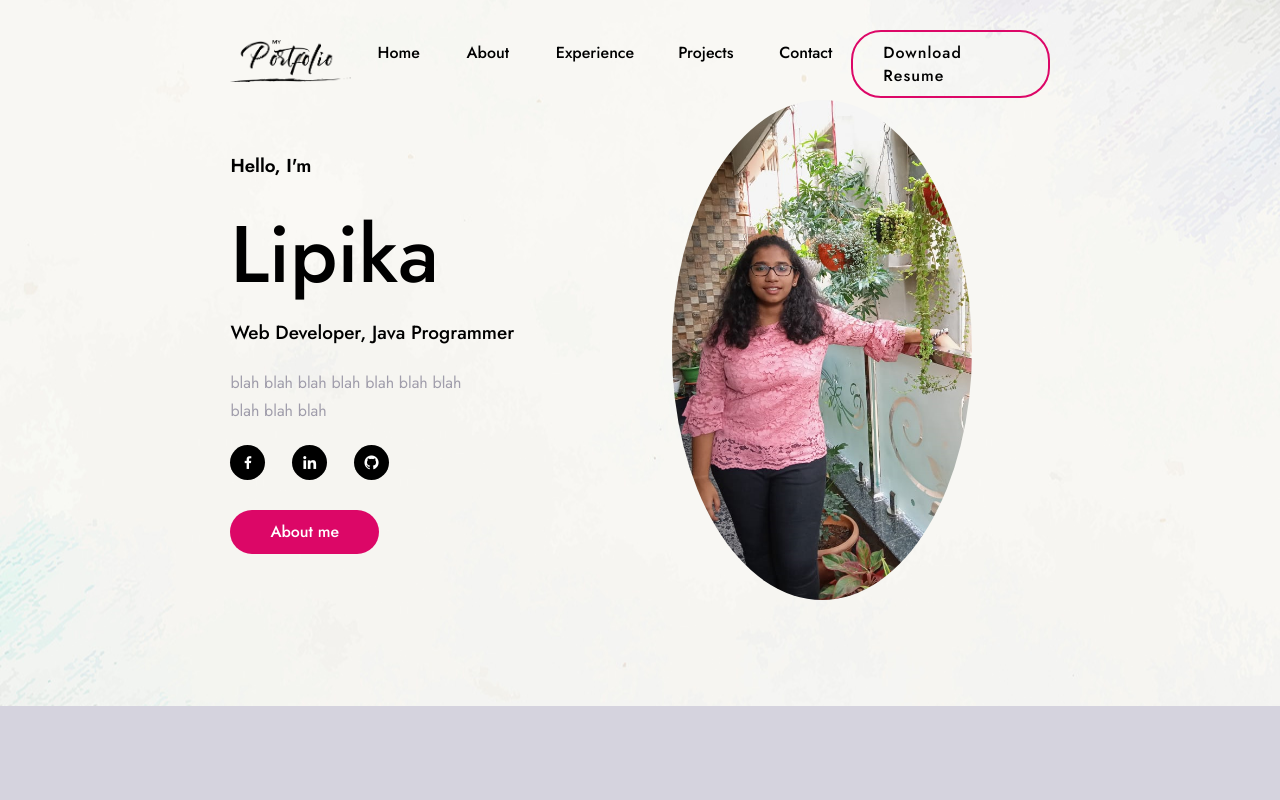
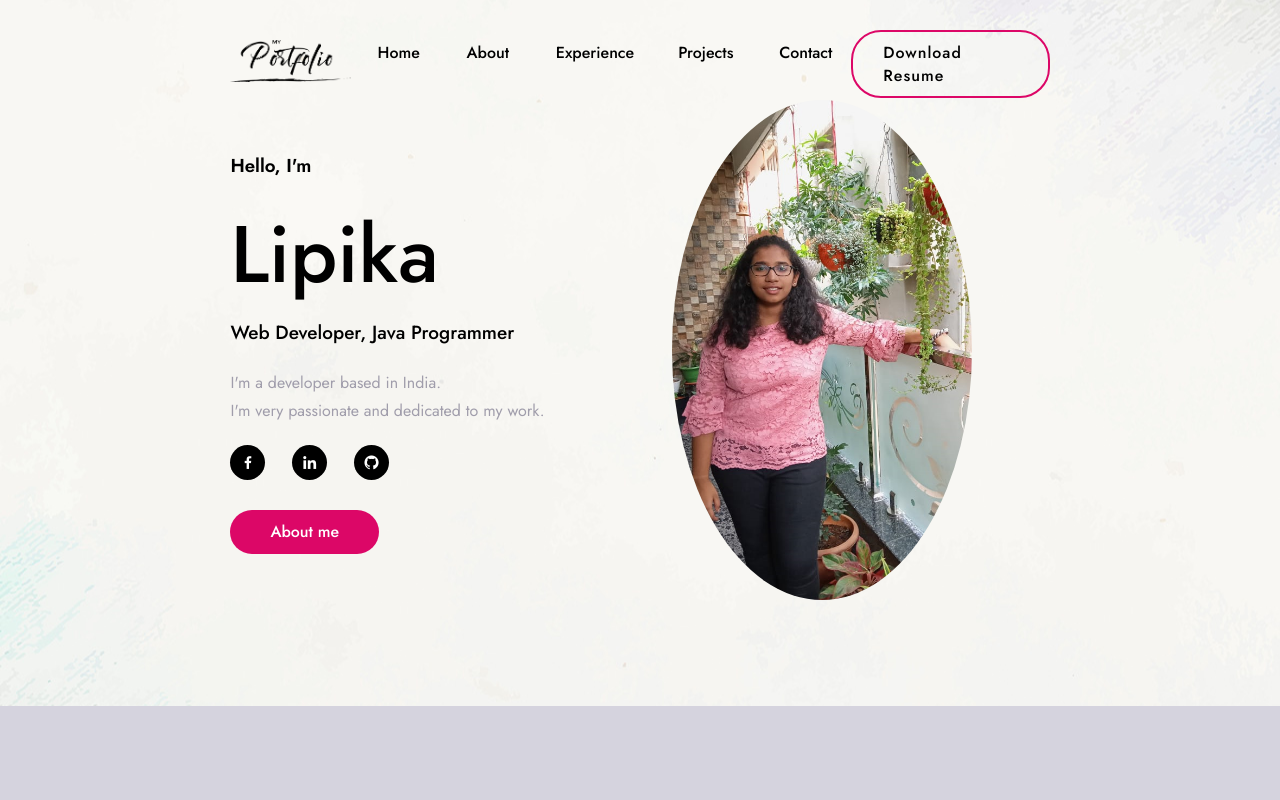
Before and after one commit to Lipika-KS/oibsip_task2, a plain HTML site: page index.html in a window 1280 px wide. Shown: the top 800 px of the page. Drawn offline with nearby package versions, Linux system fonts and the light colour scheme.

Commit message:
Update index.html

```diff
--- a/index.html
+++ b/index.html
@@ -32,7 +32,7 @@
             <h3>Hello, I'm</h3>
             <h1>Lipika</h1>
             <h5>Web Developer, Java Programmer</h5>
-            <p>blah blah blah blah blah blah blah <br> blah blah blah</p>
+            <p>I'm a developer based in India.<br>I'm very passionate and dedicated to my work.</p>
             <div class="social">
                 <a href="https://www.facebook.com/LipikaSurendran" target="_blank"><i class="bx bxl-facebook"></i></a>
                 <a href="https://www.linkedin.com/in/lipika-surendran" target="_blank"><i class="bx bxl-linkedin"></i></a>
```
